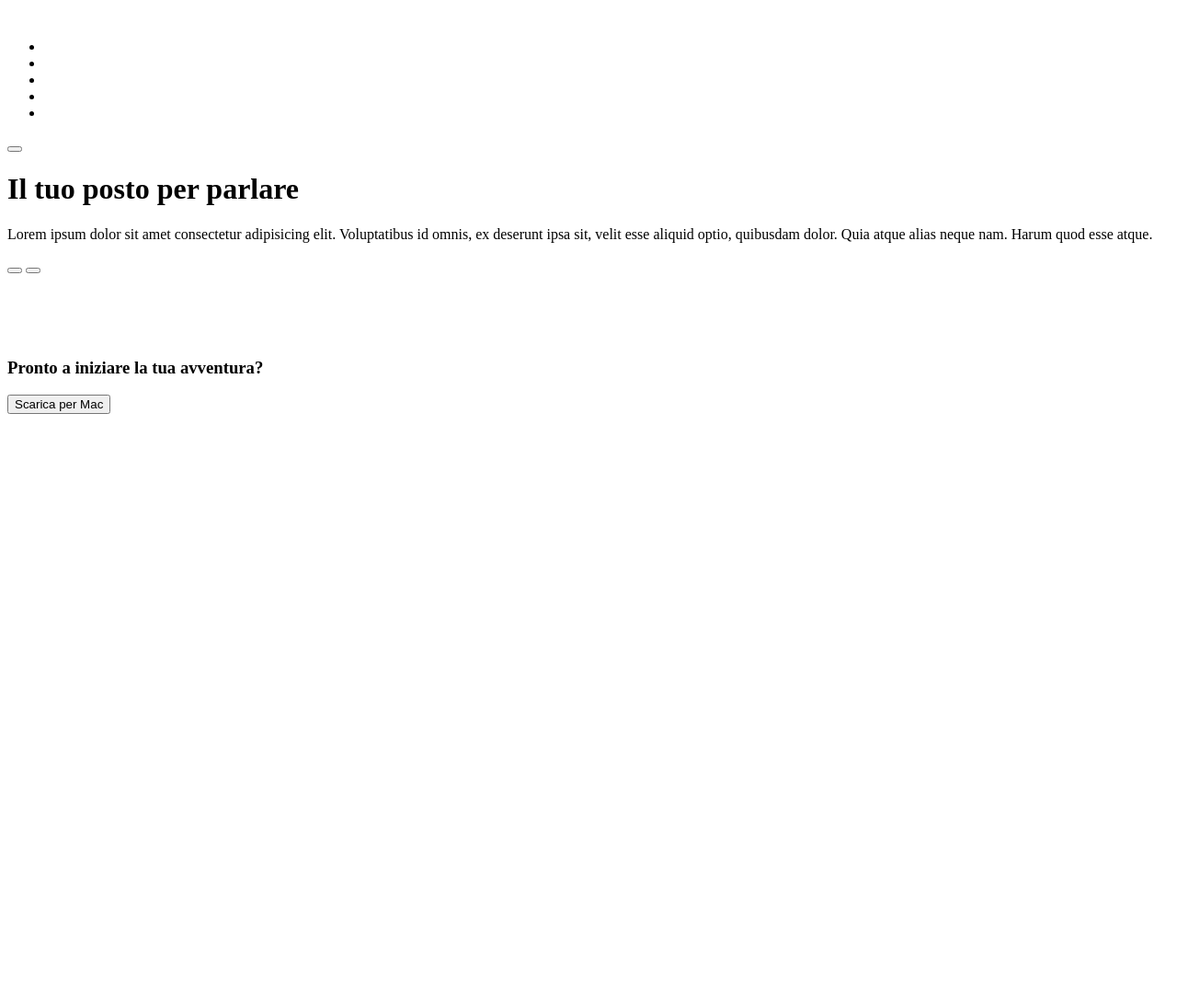
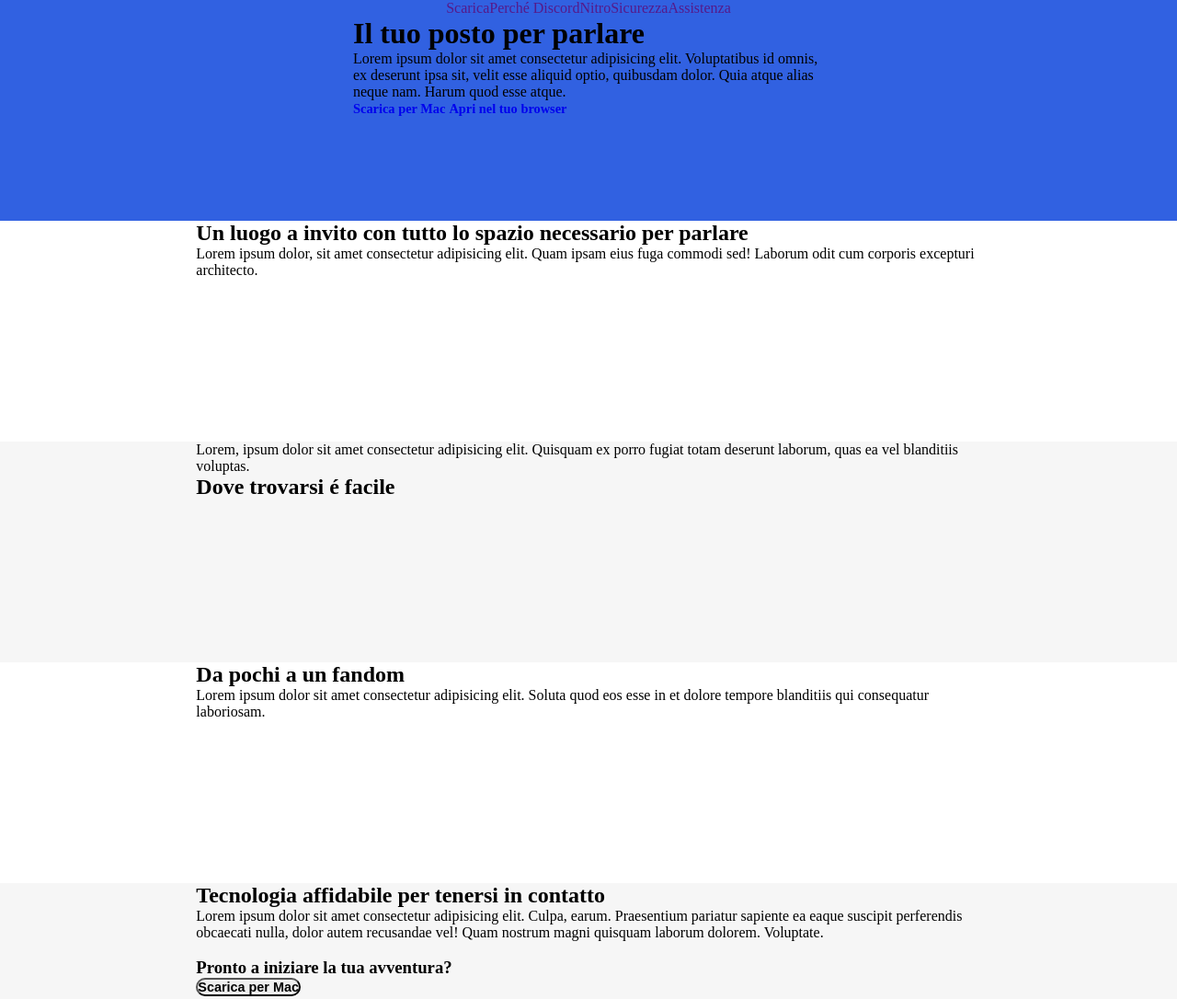
Before and after one commit to giovannilampis/htmlcss-struttura-discord, a plain HTML site: page index.html in a window 1280 px wide. Shown: the top 1086 px of the page at 92% size. Before the commit the page ends 800 px from the top, so only its background shows below. Drawn offline with Linux system fonts and the light colour scheme.

Commit message:
fixed sections' backgrounds, added nav in header

```diff
--- a/css/style.css
+++ b/css/style.css
@@ -5,6 +5,16 @@
     margin: 0;
     padding: 0;
     box-sizing: border-box;
+}
+
+.container {
+    width: calc(100% / 3 * 2);
+    margin: 0 auto;
+}
+
+.flexbox {
+    display: flex;
+    justify-content: space-between;
 }
 
 /* color variables */
@@ -15,11 +25,46 @@
     --footer-background: rgba(35, 39, 42, 1);
 }
 
-.container {
-    width: calc(100% / 3 * 2);
+/* HEADER */
+header {
+    background-color: var(--header-background);
+    height: 15rem;
 }
 
-.flexbox {
-    display: flex;
-    justify-content: space-between;
+.head-text {
+    width: 40%;
+    margin: 0 auto;
 }
+
+ul {
+    list-style-type: none;
+}
+
+a {
+    text-decoration: none;
+}
+
+.btn {
+    border-radius: 1.3rem;
+    padding: 0.65rem 0.75re;
+    text-decoration: none;
+    font-size: 0.9rem;
+    font-weight: bold;
+}
+
+/* MAIN */
+section.white {
+    background-color: var(--white);
+    height: 15rem;
+}
+
+section.grey {
+    background-color: var(--lightgray);
+    height: 15rem;
+}
+
+/* FOOTER */
+footer {
+    background-color: var(--footer-background);
+    height: 15rem;
+}
--- a/index.html
+++ b/index.html
@@ -5,30 +5,30 @@
     <meta http-equiv="X-UA-Compatible" content="IE=edge">
     <meta name="viewport" content="width=device-width, initial-scale=1.0">
     <title>htmlcss-struttura-discord</title>
+    <!-- css style sheet -->
+    <link rel="stylesheet" href="./css/style.css">
 </head>
 <body>
     <!-- HEADER -->
     <header>
 
         <!-- logo, menu, sign-in button -->
-        <nav>
+        <nav class="container flexbox">
 
             <!-- logo -->
             <img src="" alt="" class="logo">
 
             <!-- menu -->
-            <ul>
-                <li><a href=""></a></li>
-                <li><a href=""></a></li>
-                <li><a href=""></a></li>
-                <li><a href=""></a></li>
-                <li><a href=""></a></li>
+            <ul class="flexbox">
+                <li><a href="">Scarica</a></li>
+                <li><a href="">Perché Discord</a></li>
+                <li><a href="">Nitro</a></li>
+                <li><a href="">Sicurezza</a></li>
+                <li><a href="">Assistenza</a></li>
             </ul>
 
             <!-- sign in -->
-            <button>
-
-            </button>
+            <a href="http://"></a>
 
         </nav>
 
@@ -44,13 +44,8 @@
             <!-- buttons to download or open in browser  -->
             <div class="download-section">
 
-                <button class="btn">
-
-                </button>
-
-                <button class="btn">
-
-                </button>
+               <a class="btn" href="http://">Scarica per Mac</a>
+               <a class="btn" href="http://">Apri nel tuo browser</a>
 
             </div>
         </div>
@@ -60,29 +55,31 @@
     <!-- MAIN -->
     <main>
 
-        <section class="container">
+        <section class="white">
 
-            <div class="flexbox">
+            <div class="container flexbox">
 
                 <!-- section -> image -->
                 <img src="" alt="">
 
                 <!-- section -> text -->
                 <div class="text-section">
-
+                    <h2>Un luogo a invito con tutto lo spazio necessario per parlare</h2>
+                    <p>Lorem ipsum dolor, sit amet consectetur adipisicing elit. Quam ipsam eius fuga commodi sed! Laborum odit cum corporis excepturi architecto.</p>
                 </div>
 
             </div>
 
         </section>
 
-        <section class="container">
+        <section class="grey">
 
-            <div class="flexbox">
+            <div class="container flexbox">
 
                 <!-- section -> text -->
                 <div class="text-section">
-
+                    <p>Lorem, ipsum dolor sit amet consectetur adipisicing elit. Quisquam ex porro fugiat totam deserunt laborum, quas ea vel blanditiis voluptas.</p>
+                    <h2>Dove trovarsi é facile</h2>
                 </div>
 
                 <!-- section -> image -->
@@ -92,37 +89,43 @@
 
         </section>
 
-        <section class="container">
+        <section class="white">
 
-            <div class="flexbox">
+            <div class="container flexbox">
 
                 <!-- section -> image -->
                 <img src="" alt="">
 
                 <!-- section -> text -->
                 <div class="text-section">
-
+                    <h2>Da pochi a un fandom</h2>
+                    <p>Lorem ipsum dolor sit amet consectetur adipisicing elit. Soluta quod eos esse in et dolore tempore blanditiis qui consequatur laboriosam.</p>
                 </div>
 
             </div>
 
         </section>
 
-        <section class="container">
+        <section class="grey">
+
+            <div class="container">
 
                 <!-- section -> text -->
                 <div class="text-section">
-
+                    <h2>Tecnologia affidabile per tenersi in contatto</h2>
+                    <p>Lorem ipsum dolor sit amet consectetur adipisicing elit. Culpa, earum. Praesentium pariatur sapiente ea eaque suscipit perferendis obcaecati nulla, dolor autem recusandae vel! Quam nostrum magni quisquam laborum dolorem. Voluptate.</p>
                 </div>
 
                 <!-- section -> image -->
                 <img src="" alt="">
 
-                <h3>Pronto a iniziare la tua avventura?</h3>
+                <div class="invitation">
+                    <h3>Pronto a iniziare la tua avventura?</h3>
+                </div>
 
                 <!-- download button -->
                 <button class="btn">Scarica per Mac</button>
-
+            </div>
 
         </section>
 
```
